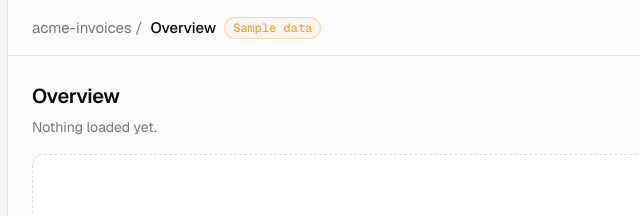
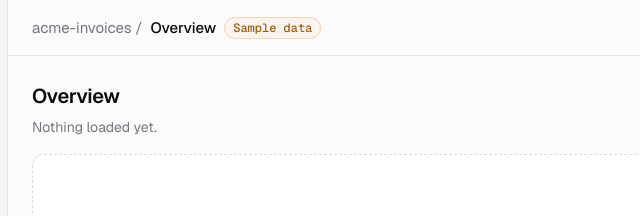
Before and after one commit to Shine-5705/adaply-loop, a website with bundled scripts: page app/index.html in a window 1280 px wide. Both pictures are taken after a click on the button "Toggle theme". Shown: the top 216 px of the page, 224-864 px from the left. Built offline with nearby package versions, Linux system fonts and the light colour scheme.

Commit message:
Light theme: higher-contrast sample badge

```diff
--- a/assets/base.css
+++ b/assets/base.css
@@ -10,7 +10,7 @@
 [data-theme=light]{
   --bg:#fbfbfc;--bg2:#f4f4f6;--panel:#fff;--panel2:#f7f7f9;--line:#e6e6ea;--line2:#d9d9df;
   --ink:#0b0b0e;--body:#45454d;--muted:#75757f;--acc:#5555d8;--acc2:#4343c4;--accbg:rgba(85,85,216,.08);
-  --ok:#14804a;--okbg:#e7f6ee;--bad:#c4262e;--badbg:#fdecec;--add:#e9f7ef;--del:#fdeeee;
+  --ok:#14804a;--okbg:#e7f6ee;--warn:#9a5b0c;--bad:#c4262e;--badbg:#fdecec;--add:#e9f7ef;--del:#fdeeee;
   --shadow:0 1px 2px rgba(16,16,24,.04),0 20px 50px -24px rgba(16,16,24,.18);color-scheme:light}
 *{box-sizing:border-box}html{-webkit-text-size-adjust:100%}
 body{margin:0;background:var(--bg);color:var(--body);font:15px/1.6 var(--sans);-webkit-font-smoothing:antialiased;text-rendering:optimizeLegibility}
```
